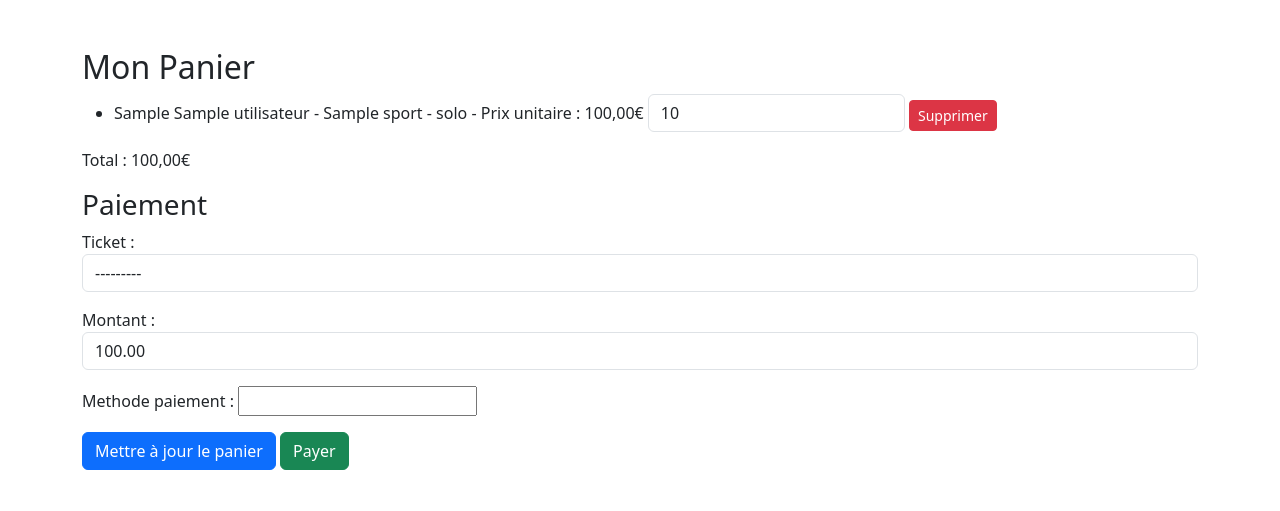
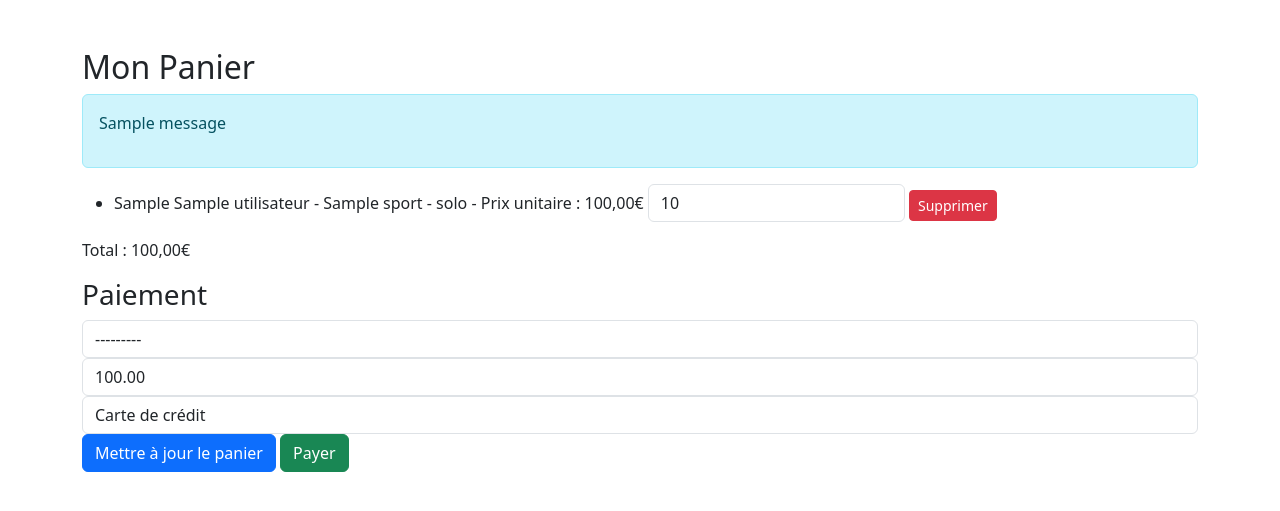
Before and after one commit to AntoineM25/JO_2024, a Django app: page /panier/ in a window 1280 px wide. Shown: the part 56-567 px from the top of the page. Run offline with Django 5.2, Linux system fonts and the light colour scheme; a user stored in the database is signed in; tables that the repository leaves empty hold one stand-in row (values such as "Sample post"); one stand-in notice (Sample message) is shown; parts of the project's set-up code (start-up, migrations or seed data) failed here and were passed over.

Commit message:
Ajout d'une liste de méthode de paiement dans le panier

```diff
--- a/jo_projet/jo_app/forms.py
+++ b/jo_projet/jo_app/forms.py
@@ -79,7 +79,25 @@ class TicketForm(forms.ModelForm):
         }
 
 # Formulaire du paiement
+# forms.py
+
+from django import forms
+from .models import Paiement
+
+# Formulaire du paiement
 class PaiementForm(forms.ModelForm):
+    METHODES_PAIEMENT_CHOICES = [
+        ('carte', 'Carte de crédit'),
+        ('paypal', 'PayPal'),
+        ('virement', 'Virement bancaire'),
+    ]
+
+    methode_paiement = forms.ChoiceField(
+        choices=METHODES_PAIEMENT_CHOICES,
+        widget=forms.Select(attrs={'class': 'form-control'}),
+        label='Méthode de paiement'
+    )
+
     class Meta:
         model = Paiement
         fields = ['ticket', 'montant', 'methode_paiement']
@@ -92,6 +110,7 @@ class PaiementForm(forms.ModelForm):
             'montant': forms.NumberInput(attrs={'class': 'form-control'}),
         }
 
+
 # Formulaire de connexion
 class ConnexionForm(AuthenticationForm):
     username = forms.EmailField(
--- a/jo_projet/jo_app/templates/panier.html
+++ b/jo_projet/jo_app/templates/panier.html
@@ -3,16 +3,23 @@
 {% block content %}
 <div class="container mt-5">
     <h2>Mon Panier</h2>
-    <!-- Formulaire global pour toutes les actions (mise à jour des quantités et paiement) -->
+
+    <!-- Messages de confirmation -->
+    {% if messages %}
+        <div class="alert alert-info" role="alert">
+            {% for message in messages %}
+                <p>{{ message }}</p>
+            {% endfor %}
+        </div>
+    {% endif %}
+
     <form method="POST" action="{% url 'panier' %}">
         {% csrf_token %}
         <ul>
             {% for ticket in tickets %}
                 <li>
                     {{ ticket }} - Prix unitaire : {{ ticket.get_prix }}€
-                    <!-- Champ pour modifier la quantité -->
                     <input type="number" name="quantite_{{ ticket.id }}" value="{{ ticket.quantite }}" min="1" class="form-control d-inline w-auto">
-                    <!-- Bouton de suppression -->
                     <button type="submit" name="action" value="delete_{{ ticket.id }}" class="btn btn-danger btn-sm">Supprimer</button>
                 </li>
             {% endfor %}
@@ -20,9 +27,10 @@
         <p>Total : {{ total }}€</p>
 
         <h3>Paiement</h3>
-        {{ form.as_p }}
+        {{ form.ticket }}
+        {{ form.montant }}
+        {{ form.methode_paiement }}
 
-        <!-- Boutons pour mettre à jour et payer -->
         <button type="submit" name="action" value="update" class="btn btn-primary">Mettre à jour le panier</button>
         <button type="submit" name="action" value="pay" class="btn btn-success">Payer</button>
     </form>
--- a/jo_projet/jo_app/views.py
+++ b/jo_projet/jo_app/views.py
@@ -97,6 +97,8 @@ def sport_list_view(request):
     return render(request, 'sport.html', {'sports': sports})
 
 # Vue pour le panier
+from django.contrib import messages
+
 @login_required(login_url='connexion')
 def panier_view(request):
     utilisateur = request.user
@@ -110,6 +112,7 @@ def panier_view(request):
             ticket_id = action.split('_')[1]
             ticket = get_object_or_404(Ticket, id=ticket_id, utilisateur=request.user)
             ticket.delete()
+            messages.success(request, 'Ticket supprimé avec succès.')
             return redirect('panier')
 
         elif action == 'update':
@@ -121,6 +124,7 @@ def panier_view(request):
                     if quantite > 0:
                         ticket.quantite = quantite
                         ticket.save()
+            messages.success(request, 'Quantités mises à jour avec succès.')
 
         elif action == 'pay':
             # Gestion du paiement
@@ -136,6 +140,7 @@ def panier_view(request):
                     ticket.paiements.add(paiement)
                     ticket.save()
 
+                messages.success(request, 'Paiement effectué avec succès.')
                 return redirect('confirmation')
 
     # Recalculer le total après la mise à jour des quantités
@@ -144,36 +149,6 @@ def panier_view(request):
     form = PaiementForm(initial={'montant': total})
 
     return render(request, 'panier.html', {'tickets': tickets, 'total': total, 'form': form})
-
-# # Vue quantité MAJ du panier
-# from django.http import JsonResponse
-
-# @login_required(login_url='connexion')
-# def update_ticket_quantity(request):
-#     if request.method == 'POST' and request.headers.get('X-Requested-With') == 'XMLHttpRequest':
-#         ticket_id = request.POST.get('ticket_id')
-#         quantite_str = request.POST.get('quantite')
-
-#         try:
-#             ticket = Ticket.objects.get(id=ticket_id, utilisateur=request.user)
-#             quantite = int(quantite_str)
-#             if quantite > 0:
-#                 ticket.quantite = quantite
-#                 ticket.save()
-
-#                 # Recalculer le total du panier
-#                 tickets = Ticket.objects.filter(utilisateur=request.user)
-#                 total = sum(ticket.get_prix() for ticket in tickets)
-
-#                 return JsonResponse({'success': True, 'total': total})
-#             else:
-#                 return JsonResponse({'success': False, 'error': 'Quantité invalide'})
-#         except Ticket.DoesNotExist:
-#             return JsonResponse({'success': False, 'error': 'Ticket non trouvé'})
-#         except ValueError:
-#             return JsonResponse({'success': False, 'error': 'Quantité non valide'})
-#     return JsonResponse({'success': False, 'error': 'Requête invalide'})
-
 
 
 # Vue pour la connexion
```
